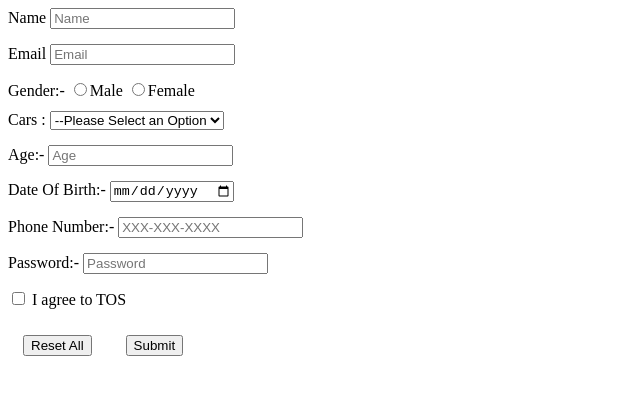
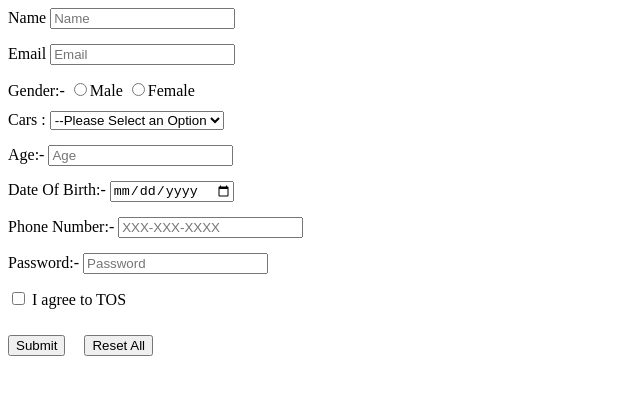
Before and after one commit to acciojob/signup-form-car-mdaleem1311, a website: page main.html in a window 1280 px wide. Shown: the whole page, without its empty margins (0-640 px from the left). Drawn offline with Linux system fonts and the light colour scheme.

Commit message:
created a submission

```diff
--- a/main.html
+++ b/main.html
@@ -36,9 +36,8 @@
 		<input type="password" id="password" placeholder="Password" required style="margin-bottom:15px"><br>
 		<input type="checkbox" id="tos" placeholder="Name" required style="margin-bottom:15px">
 		<label for="tos">I agree to TOS</label><br>
+		<button  type="submit">Submit</button>
 		<input type="reset"value="Reset All"style="margin:15px">
-		<input type="submit"value="Submit" style="margin:15px">
-
 	</form>
     <script type="text/javascript" src="./script.js">
 </script>
```
